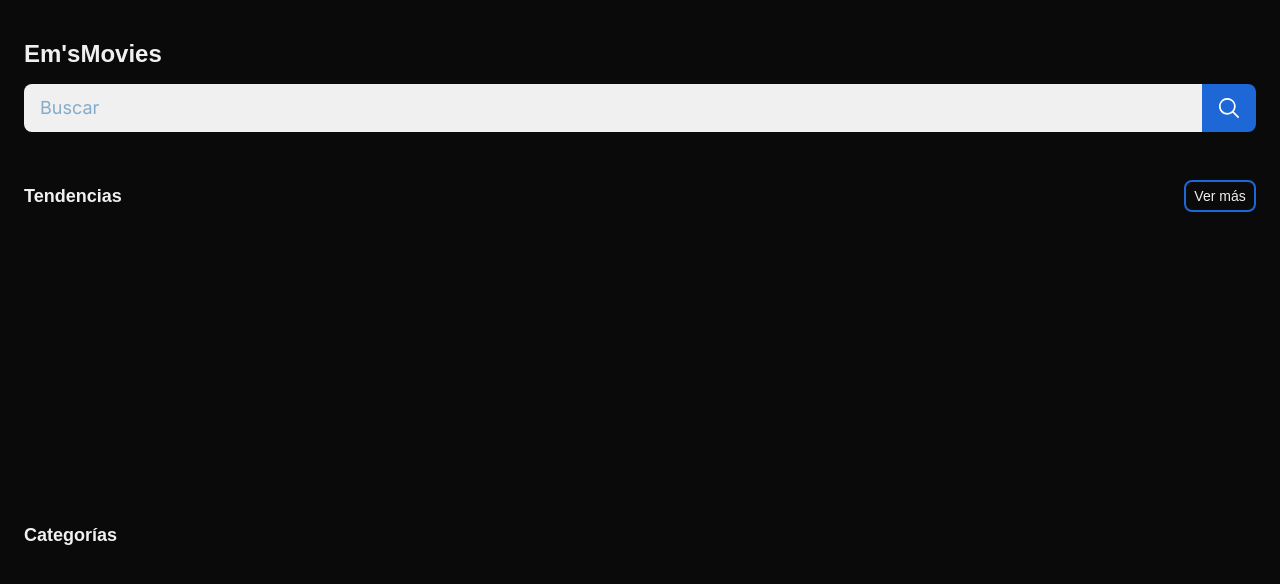
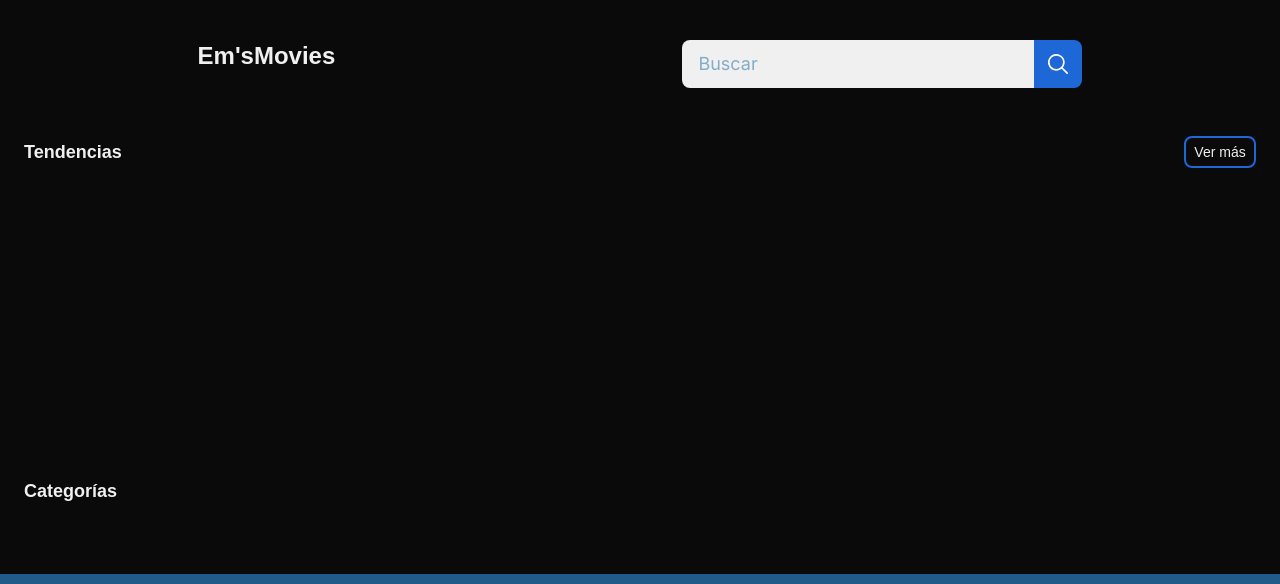
Before and after one commit to ThiagoAlmarazz21/curso-api-rest-practico, a website: page index.html in a window 1280 px wide. Shown: the top 584 px of the page. Drawn offline with nearby package versions, Linux system fonts and the light colour scheme; no server answers.

Commit message:
cambios para pc

```diff
--- a/index.html
+++ b/index.html
@@ -11,7 +11,8 @@
 </head>
 <body>
 
-    <header id="header" class="header-container">
+    <header id="header">
+      <div class="header-container">
         <span class="header-arrow inactive">&lt;</span>
         <h1 class="header-title">Em'sMovies</h1>
         <h1 class="header-title header-title--categoryView inactive">Acción</h1>
@@ -19,6 +20,8 @@
         <input type="text" placeholder="Buscar" />
         <button id="searchBtn"><img class="icon icon-search" src="./assets/busqueda.svg" alt=""></button>
         </form>
+      </div>
+
     </header>
 
     <section id="trendingPreview" class="trendingPreview-container">
--- a/styles/app.css
+++ b/styles/app.css
@@ -448,3 +448,29 @@ footer p {
 .inactive {
   display: none;
 }
+
+@media (min-width: 700px) {
+  #header {
+    width: 100%;
+    display: flex;
+    align-items: center;
+    justify-content: center;
+  }
+
+  .header-container {
+    width: 100%;
+    display: flex;
+    justify-content: space-around;
+    align-items: center;
+  }
+  .header-searchForm{
+    max-width: 400px;
+  }
+
+  .categoriesPreview-list {
+
+    display: grid;
+    place-content: center;
+    grid-template-columns: repeat(4, 1fr);
+  }
+}
```
Lines whose indentation alone changed are shown as unchanged.
